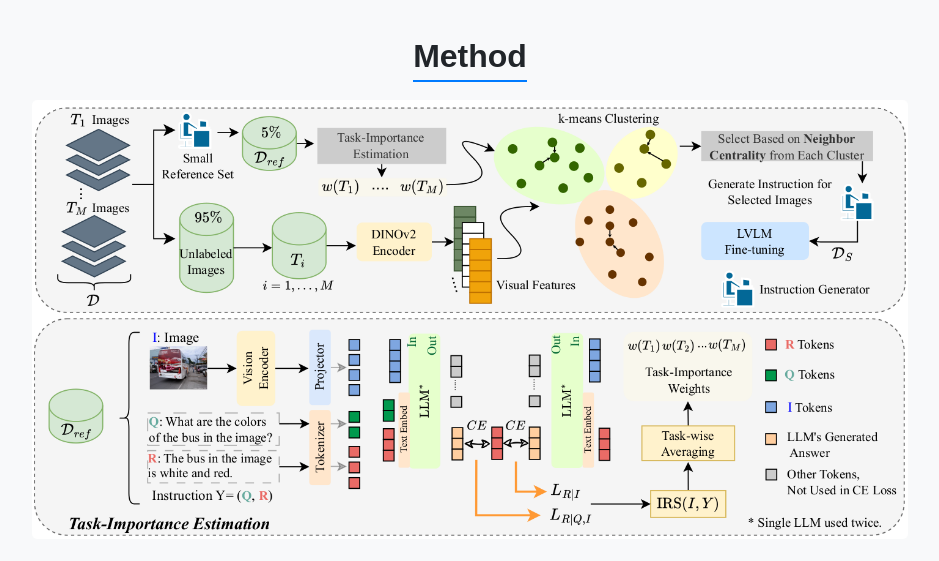
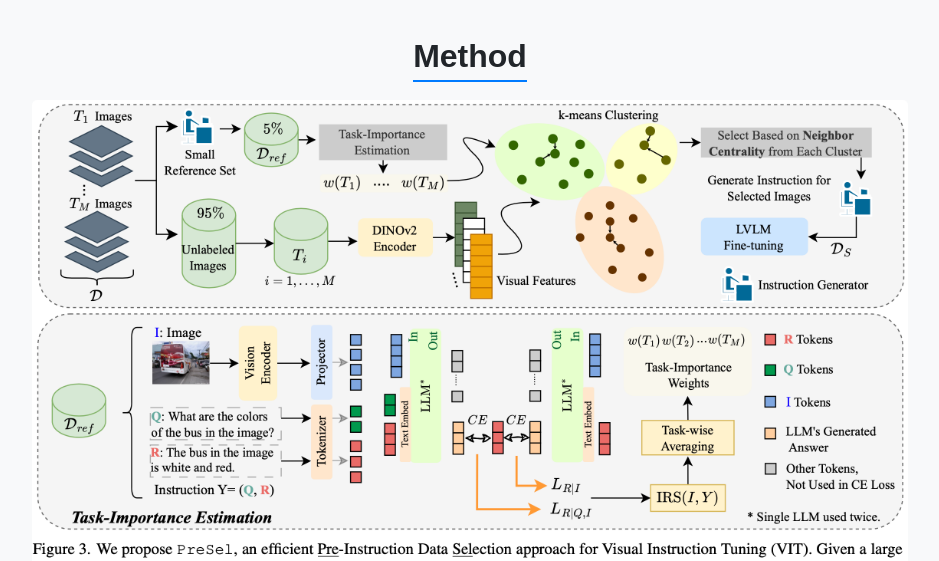
Before and after one commit to bardisafa/PreSel, a plain HTML site: page index.html in a window 1280 px wide. Shown: the part 628-1189 px from the top of the page, without its empty margins (170-1109 px from the left). Drawn offline with nearby package versions, Linux system fonts and the light colour scheme.

Commit message:
Update index.html

```diff
--- a/index.html
+++ b/index.html
@@ -116,7 +116,7 @@
     <!-- Method Figure -->
     <h2 class="section-title">Method</h2>
     <div class="image-container">
-        <img src="presel_img.png" alt="Method Illustration">
+        <img src="main_framework.png" alt="Method Illustration">
     </div>
 
     <!-- Dataset Figure -->
```
